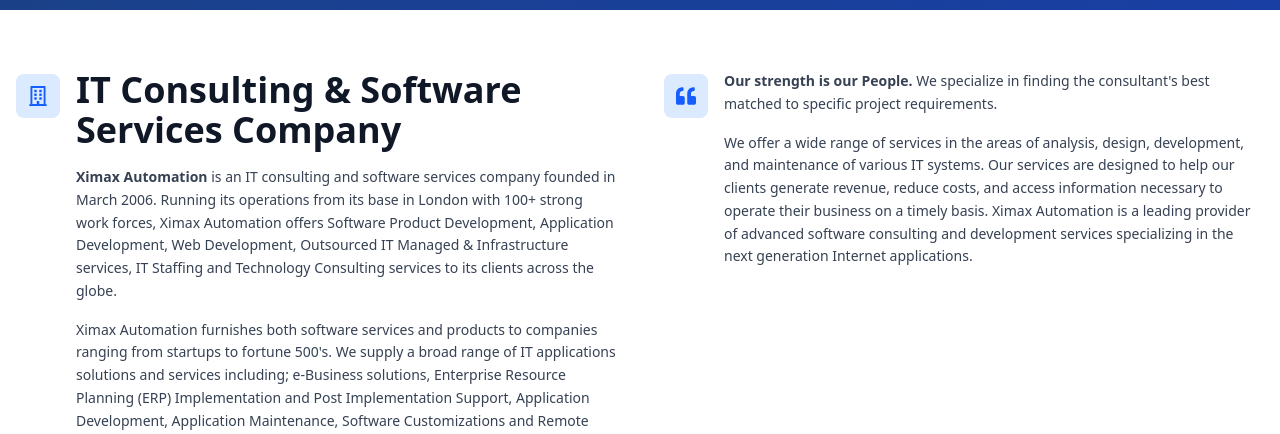
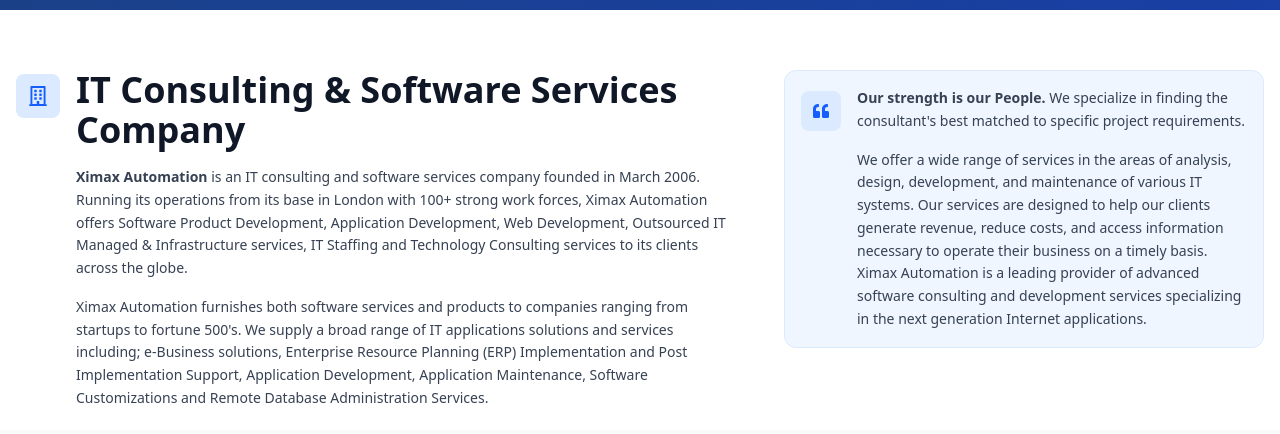
Before and after one commit to sowmyakota-mv/Ximax-automation, a React (Vite) app in the folder ximax-website/: page /about-company in a window 1280 px wide. Shown: the part 366-800 px from the top of the page. Built offline with nearby package versions, Linux system fonts and the light colour scheme; grey boxes are pictures that could not be loaded.

Commit message:
company page

```diff
--- a/ximax-website/src/pages/About/AboutCompany.tsx
+++ b/ximax-website/src/pages/About/AboutCompany.tsx
@@ -200,9 +200,9 @@
       {/* About Content Section - Two Column Layout - Modified font sizes */}
       <section className="py-5 bg-white">
   <div className="container mx-auto px-4 mt-10">
-          <div className="grid grid-cols-1 lg:grid-cols-2 gap-12">
-            {/* Left Column */}
-            <div className="space-y-2">
+    <div className="flex flex-col lg:flex-row gap-12">
+      {/* Left Column - 60% width */}
+      <div className="w-full lg:w-[60%] space-y-2">
         <div className="flex items-start">
           <div className="p-3 bg-blue-100 rounded-lg mr-4 mt-1 flex-shrink-0">
             <FaRegBuilding className="text-blue-600 text-xl" />
@@ -227,11 +227,11 @@
         </div>
       </div>
 
-            {/* Right Column */}
-            <div className="space-y-2">
-              <div className="flex items-start">
+      {/* Right Column - 40% width */}
+      <div className="w-full lg:w-[40%] space-y-2">
+        <div className="flex items-start border border-blue-100 rounded-xl bg-blue-50 p-4">
           <div className="p-3 bg-blue-100 rounded-lg mr-4 mt-1 flex-shrink-0">
-                  <FaQuoteLeft className="text-blue-600 text-xl" />
+            <FaQuoteLeft className="text-blue-600 text-base" />
           </div>
           <div>
             <p className="text-gray-700 text-xs md:text-sm text-left leading-relaxed">
```
Lines whose indentation alone changed are shown as unchanged.
